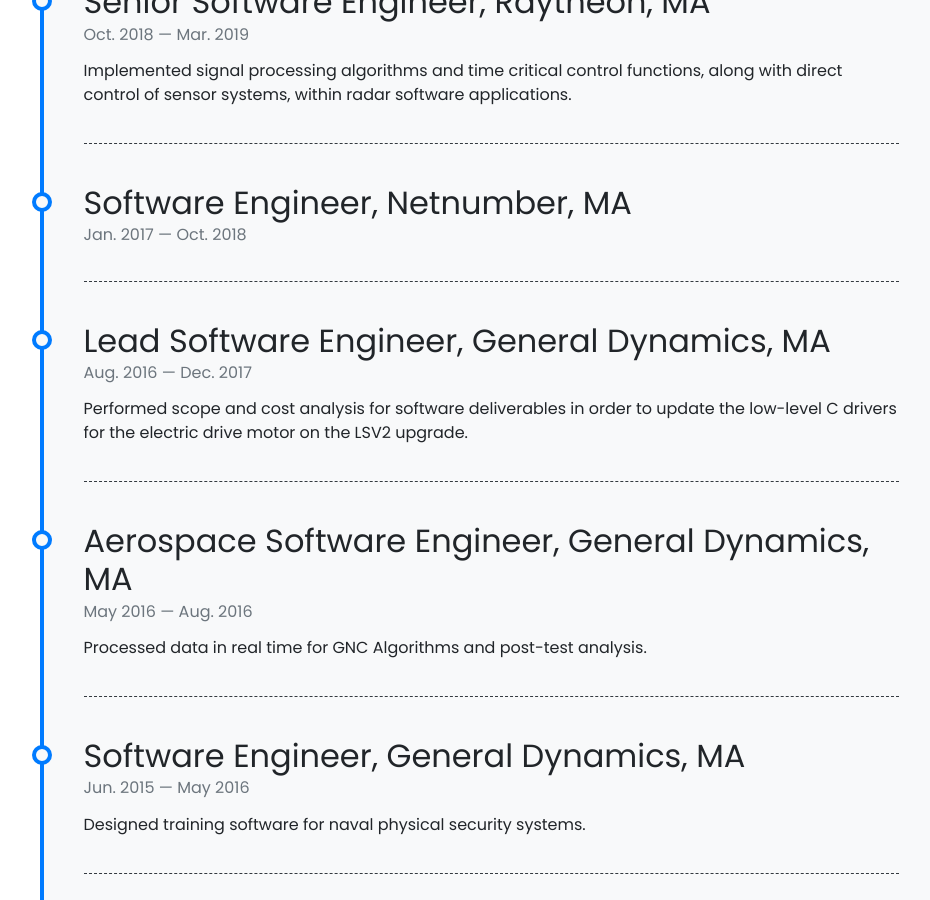
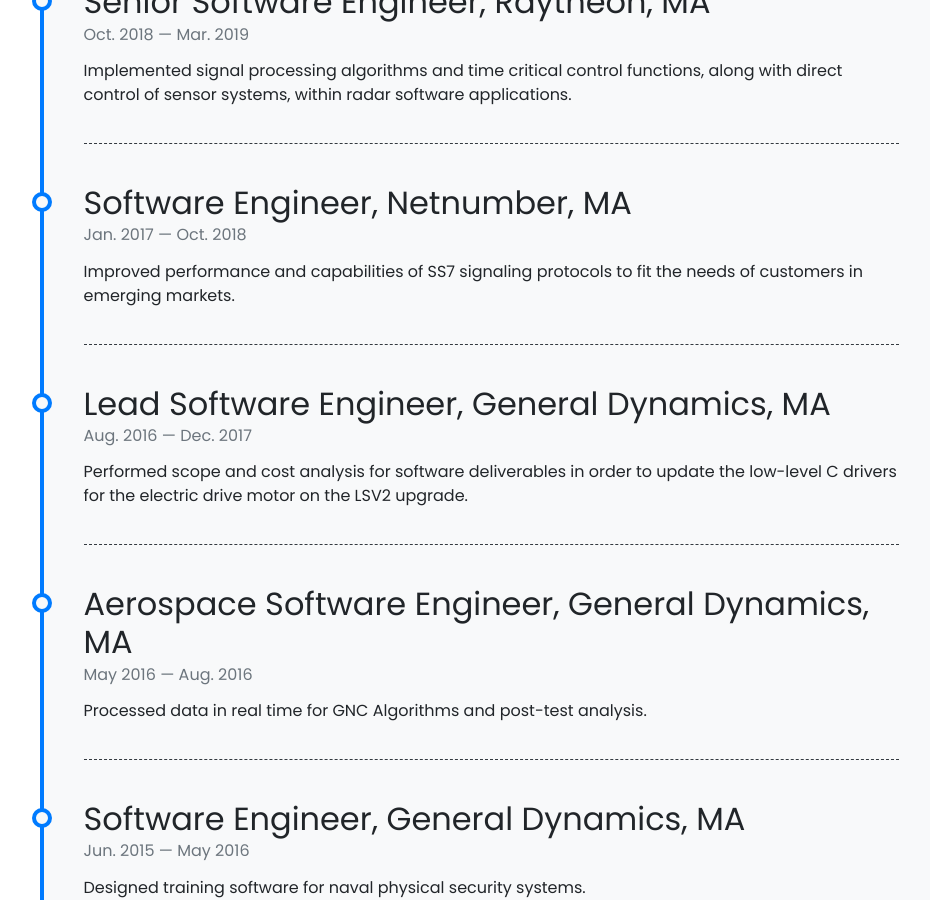
Before and after one commit to mattstruble/mattstruble.github.io, a Jekyll site: the page built from pages/about.md, in a window 1280 px wide and 900 px high, scrolled down 987 px. Shown: the whole window, without its empty margins (149-1079 px from the left). Built offline with Jekyll 4.4.1, drawn with Linux system fonts in a browser that asks for light colours; nearby versions of some CDN libraries; comment, search, counter and statistics services are not loaded.

Commit message:
Added back NetNumber blurb.

```diff
--- a/_data/timeline.yml
+++ b/_data/timeline.yml
@@ -14,6 +14,7 @@
   from: Jan. 2017
   to: Oct. 2018
   description:
+    Improved performance and capabilities of SS7 signaling protocols to fit the needs of customers in emerging markets.
 
 - title: Lead Software Engineer, General Dynamics, MA
   from: Aug. 2016
```
